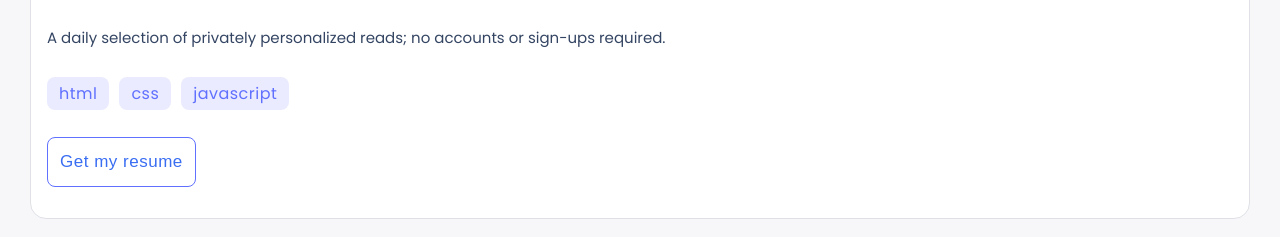
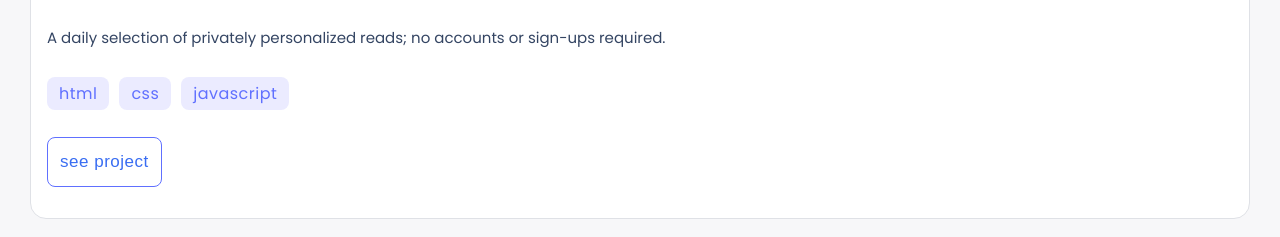
Before and after one commit to atok624/Portfolio-1.github.io, a website: page index.html in a window 1280 px wide. Shown: the part 5660-5897 px from the top of the page. Drawn offline with Linux system fonts and the light colour scheme.

Commit message:
Modify index.html file

```diff
--- a/index.html
+++ b/index.html
@@ -67,7 +67,7 @@
           <li class="tag">css</li>
           <li class="tag">javascript</li>
         </ul>
-        <button class="button">see project</button>
+        <button class="button" type="button" value="see project">see project</button>
       </div>
       <div class="work_1">
         <img src="./image/Snapshoot Portfolio (1).png" alt="Snap_2" />
@@ -89,7 +89,7 @@
           <li class="tag">css</li>
           <li class="tag">javascript</li>
         </ul>
-        <button class="button">see project</button>
+        <button class="button" type="button" value="see project">see project</button>
       </div>
       <div class="work_1">
         <img src="./image/Snapshoot Portfolio (2).png" alt="Snap_3" />
@@ -110,7 +110,7 @@
           <li class="tag">css</li>
           <li class="tag">javascript</li>
         </ul>
-        <button class="button">see project</button>
+        <button class="button" type="button" value="see project">see project</button>
       </div>
       <div class="work_1">
         <img src="./image/Snapshoot Portfolio (3).png" alt="Snap_4" />
@@ -131,7 +131,7 @@
           <li class="tag">css</li>
           <li class="tag">javascript</li>
         </ul>
-        <button class="button">Get my resume</button>
+        <button class="button" type="button" value="see project">see project</button>
       </div>
     </section>
     <section class="about-section">
@@ -165,7 +165,7 @@
           <a href="#"><img src="./image\hands.png" alt="hands" /></a>
         </li>
       </ul>
-      <button class="button">Get my resume</button>
+      <button class="button" type="button" value="Get my resume">Get my resume</button>
     </section>
     <section class="Lang">
       <div class="languages">
```
